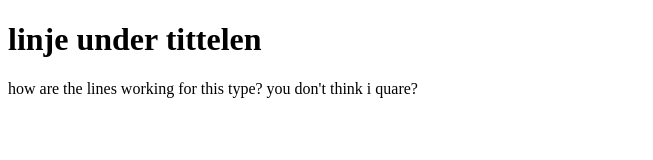
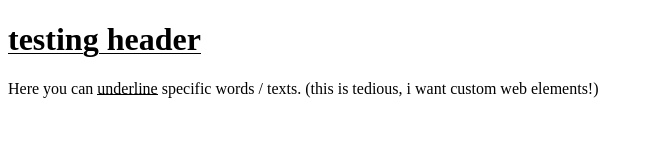
Before and after one commit to giraj/underline.js, a plain HTML site: page index.html in a window 1280 px wide. Shown: the whole page, without its empty margins (0-653 px from the left). Drawn offline with Linux system fonts and the light colour scheme.

Commit message:
improve js: uses classes (not <u>), but still doesn't handle options; add underline.css: uses :after to create underlines (that later should handle options like margin); update index.html to add css

```diff
--- a/index.html
+++ b/index.html
@@ -3,11 +3,12 @@
     <head>
         <title> Underline.js demo </title>
         <script type=text/javascript src=underline.js></script>
+        <link rel=stylesheet href=underline.css >
     </head>
     <body>
-        <h1 class='underline'> linje under tittelen </h1>
+        <h1 class='underline'>testing header</h1>
 
-        <p class='underline'> how are the lines working for this type? you don't think i quare? </p>
+        <p> Here you can <span class='underline'>underline</span> specific words / texts. (this is tedious, i want custom web elements!)</p>
 
         <script type=text/javascript>
             var underline = new Underline('.underline');
--- /dev/null
+++ b/underline.css
@@ -0,0 +1,32 @@
+/*
+ * TODO
+ *
+ * find a way to inherit margin (dummy classes) so we can control :after from js
+ * find a way to tell css to style g different from y (and so on)
+ * be angry that css attr() only works for css content
+ *
+ *
+ * colors? extend options?
+ *
+ */
+
+/*
+.underline-text {
+    text-decoration: underline;
+}
+*/
+
+.underline-text {
+    position: relative;
+}
+
+.underline-text:after {
+    content: '';
+    position: absolute;
+    border-style: solid;
+    border-color: black;
+    border-width: 0 0 1px 0;
+    left: 0;
+    right: 0;
+    bottom: 0.1em; // basically margin from bottom (i.e. not text..)
+}
--- a/underline.js
+++ b/underline.js
@@ -34,15 +34,34 @@ if (window.module !== undefined) {
         return false;
     }
 
+    function initChild(tag, classes) {
+        var child = document.createElement(tag);
+        if (typeof classes === 'string') {
+            child.classList.add(classes);
+        }
+        else {
+            classes.forEach(function (c) {
+                child.classList.add(c);
+            });
+        }
+        return child;
+    }
+
+    function appendTextNode(child, text) {
+        child.appendChild( document.createTextNode(text) );
+        return child;
+    }
+
     Underline.prototype = {
         defaults: {
             margin: 5,
             padding: 5,
+            color: 'black',
             noUnderline: ['g', 'j', 'y', 'p', 'q']
         },
 
         init: function (identifier, options) {
-            this.elements = document.querySelectorAll(identifier);
+            this.elements = typeof identifier === 'string' ? document.querySelectorAll(identifier) : identifier;
             this.options = extend(options, this.defaults);
             this.underline();
         },
@@ -52,24 +71,30 @@ if (window.module !== undefined) {
                 s,
                 result,
                 string,
-                start = '<span class="underline-text" data-underline-margin="' + this.options.margin + '" data-underline-padding="' + this.options.padding + '">';
+                child,
+                e;
             for (i = 0; i < this.elements.length; i++) {
-                result = start;
-                string = this.elements[i].textContent;
+                e = this.elements[i];
+                string = e.textContent;
+                e.innerHTML = '';
+
+                result = '';
+                child = initChild('span', 'underline-text');
                 for (s in string) {
                     if (aInb(string[s], this.options.noUnderline)) {
-                        // we close the preceding texts' tag, encapsule the un-underlined letter
-                        // in a span with a data attr. containing the letter itself, so we can
-                        // handle different letters differently in css, and then open a new tag
-                        // for the next text
-                        result += '</span><span data-underline-letter="' + string[s] + '">' + string[s] + '</span>' +  start;
+                        e.appendChild( appendTextNode(child, result) );
+
+                        child = initChild('span', 'nounderline-text');
+                        e.appendChild( appendTextNode(child, string[s]) );
+
+                        result = '';
+                        child = initChild('span', 'underline-text');
                     }
                     else {
                         result += string[s];
                     }
                 }
-                result += '</span>';
-                this.elements[i].innerHTML = result;
+                e.appendChild( appendTextNode(child, result) );
             }
             return this;
         }
```
